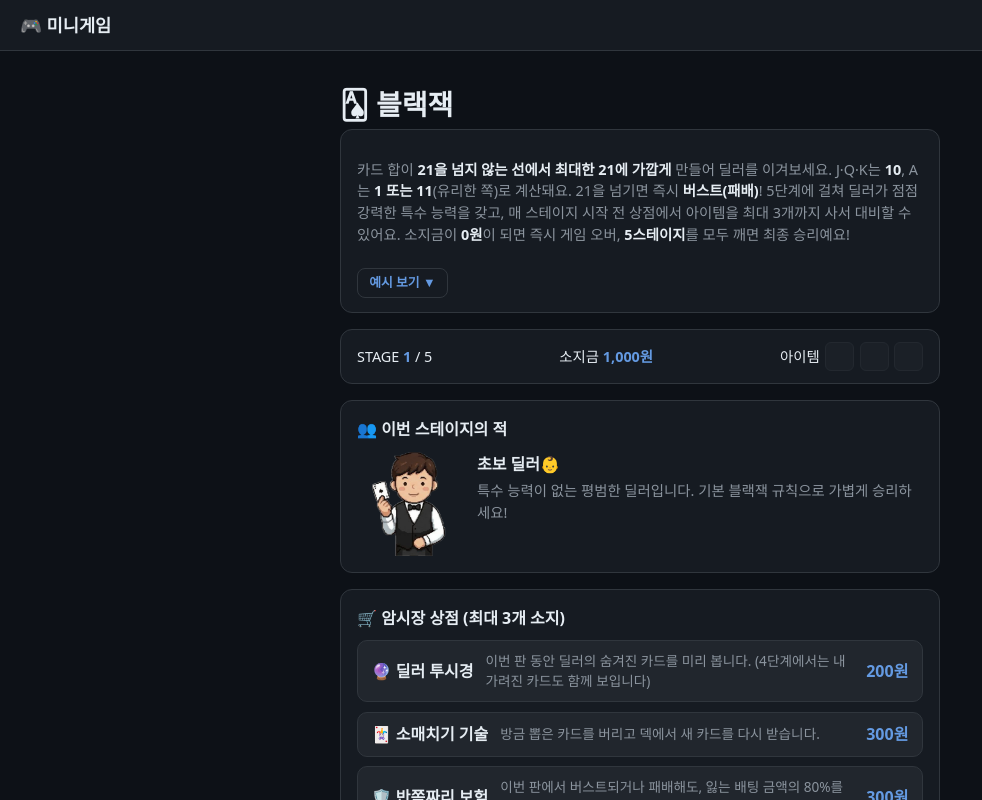
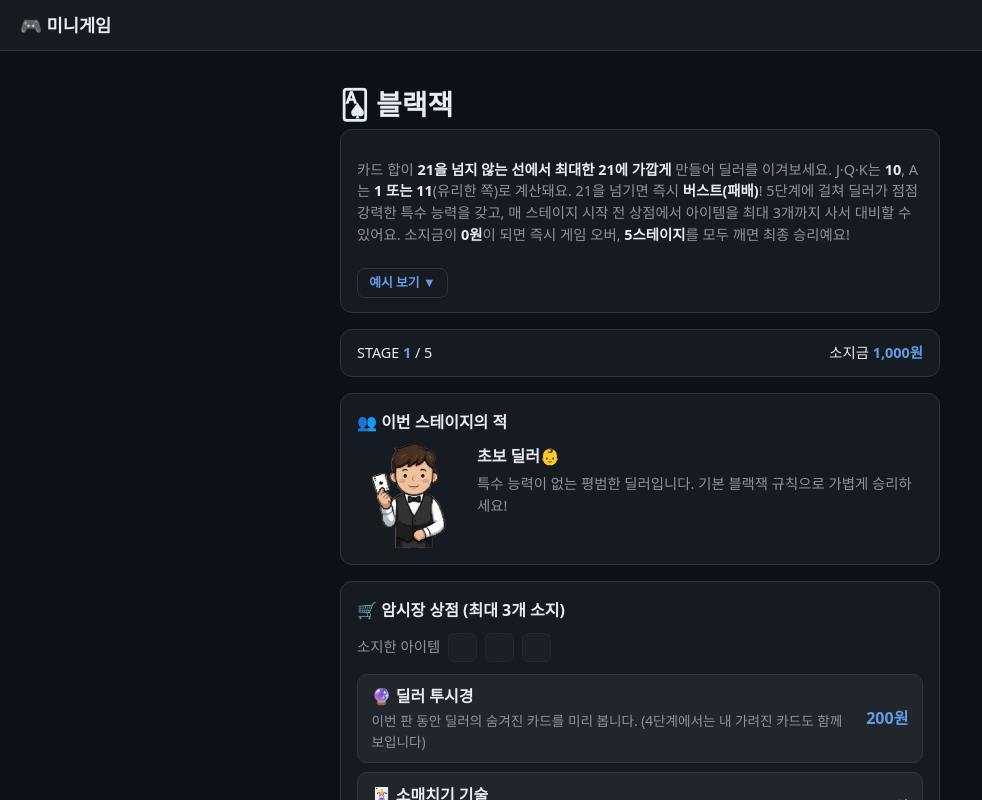
Before and after one commit to erica3211/mini_game, a React (Vite) app: page /black-jack in a window 1280 px wide. Shown: the top 800 px of the page, without its empty margins (0-982 px from the left). Built offline with nearby package versions, Linux system fonts and the light colour scheme.

Commit message:
블랙잭 ui 수정

```diff
--- a/src/index.css
+++ b/src/index.css
@@ -601,7 +601,13 @@ button {
 .bj-inventory-preview {
   display: flex;
   align-items: center;
-  gap: 0.35rem;
+  gap: 0.5rem;
+  margin-bottom: 0.75rem;
+}
+
+.bj-inventory-preview-label {
+  color: var(--text-muted);
+  font-size: 0.9rem;
 }
 
 .bj-slot {
@@ -667,9 +673,8 @@ button {
 
 .bj-shop-item {
   display: flex;
-  flex-wrap: wrap;
   align-items: center;
-  gap: 0.25rem 0.75rem;
+  gap: 0.75rem;
   text-align: left;
   background: var(--surface-raised);
   border: 1px solid var(--border);
@@ -688,20 +693,28 @@ button {
   border-color: var(--border-strong);
 }
 
+.bj-shop-item-info {
+  display: flex;
+  flex-direction: column;
+  gap: 0.2rem;
+  flex: 1 1 auto;
+  min-width: 0;
+}
+
 .bj-shop-item-name {
   font-weight: 700;
-  flex: 0 0 auto;
 }
 
 .bj-shop-item-desc {
   color: var(--text-muted);
   font-size: 0.85rem;
-  flex: 1 1 220px;
 }
 
 .bj-shop-item-price {
   color: var(--accent);
   font-weight: 700;
+  flex: 0 0 auto;
+  white-space: nowrap;
 }
 
 .bj-bet-amount {
@@ -709,8 +722,8 @@ button {
 }
 
 .bj-bet-buttons {
-  display: flex;
-  flex-wrap: wrap;
+  display: grid;
+  grid-template-columns: 1fr 1fr;
   gap: 0.5rem;
 }
 
--- a/src/pages/BlackJack.tsx
+++ b/src/pages/BlackJack.tsx
@@ -38,17 +38,6 @@ function ShopScreen({ game }: { game: Game }) {
         <span>
           소지금 <strong>{state.money.toLocaleString()}원</strong>
         </span>
-        <span className="bj-inventory-preview">아이템
-          {Array.from({ length: MAX_INVENTORY }, (_, i) => {
-            const item = state.inventory[i]
-            const config = item ? ITEMS.find((entry) => entry.id === item.id) : null
-            return (
-              <span key={i} className={`bj-slot ${config ? '' : 'bj-slot-empty'}`}>
-                {config ? config.emoji : ''}
-              </span>
-            )
-          })}
-        </span>
       </div>
 
       <div className="bj-section">
@@ -67,6 +56,18 @@ function ShopScreen({ game }: { game: Game }) {
 
       <div className="bj-section">
         <h2 className="bj-section-title">🛒 암시장 상점 (최대 {MAX_INVENTORY}개 소지)</h2>
+        <div className="bj-inventory-preview">
+          <span className="bj-inventory-preview-label">소지한 아이템</span>
+          {Array.from({ length: MAX_INVENTORY }, (_, i) => {
+            const item = state.inventory[i]
+            const config = item ? ITEMS.find((entry) => entry.id === item.id) : null
+            return (
+              <span key={i} className={`bj-slot ${config ? '' : 'bj-slot-empty'}`}>
+                {config ? config.emoji : ''}
+              </span>
+            )
+          })}
+        </div>
         <div className="bj-shop-list">
           {ITEMS.map((item) => {
             const disabled = state.inventory.length >= MAX_INVENTORY || state.money < item.price
@@ -78,10 +79,12 @@ function ShopScreen({ game }: { game: Game }) {
                 disabled={disabled}
                 onClick={() => buyItem(item.id)}
               >
-                <span className="bj-shop-item-name">
-                  {item.emoji} {item.name}
+                <span className="bj-shop-item-info">
+                  <span className="bj-shop-item-name">
+                    {item.emoji} {item.name}
+                  </span>
+                  <span className="bj-shop-item-desc">{item.description}</span>
                 </span>
-                <span className="bj-shop-item-desc">{item.description}</span>
                 <span className="bj-shop-item-price">{item.price}원</span>
               </button>
             )
```
